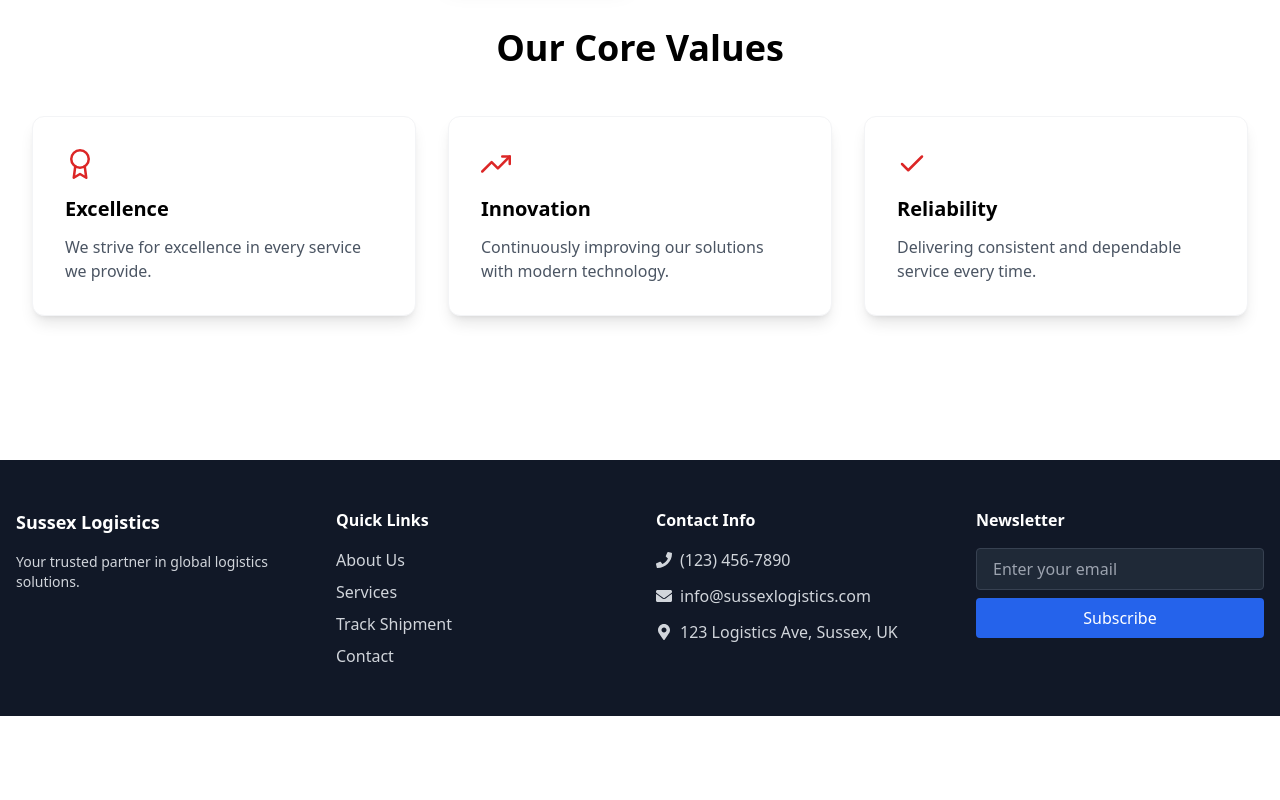
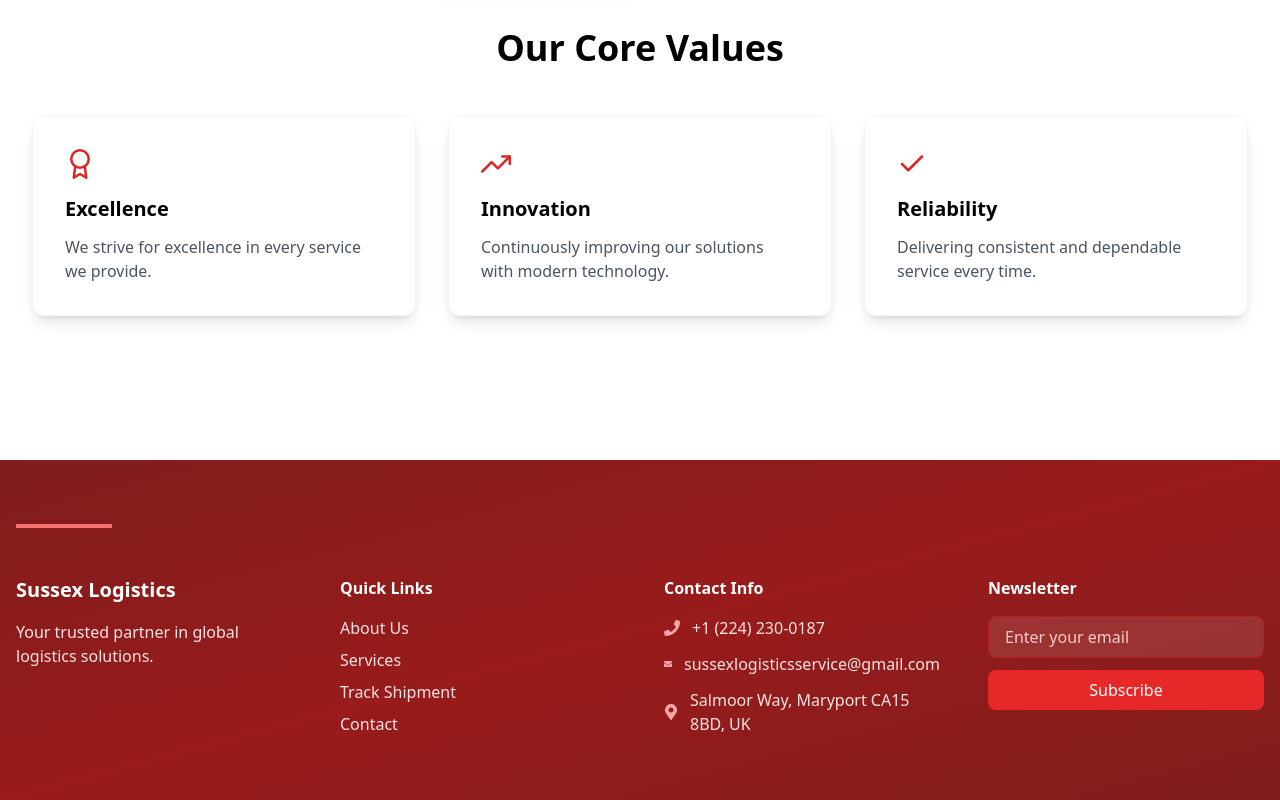
Before and after one commit to ronaldkelechi11/sussex-logistics, a React (Vite) app: page /about in a window 1280 px wide. Shown: the part 880-1680 px from the top of the page. Before the commit the page ends 1596 px from the top, so only its background shows below. Built offline with nearby package versions, Linux system fonts and the light colour scheme.

Commit message:
Done wth landing page

```diff
--- a/src/components/Achievements.jsx
+++ b/src/components/Achievements.jsx
@@ -43,38 +43,50 @@ const Achievements = () => {
     ];
 
     return (
-        <section className="relative bg-gradient-to-br from-primary-700 to-primary-900 py-20 overflow-hidden">
-            {/* Background Patterns */}
+        <section className="relative bg-gradient-to-br from-primary-700 to-primary-900 py-12 sm:py-16 md:py-20 overflow-hidden">
+            {/* Responsive Background Patterns */}
             <div className="absolute inset-0 opacity-10">
-                <div className="absolute top-0 left-0 w-40 h-40 bg-white rounded-full -translate-x-1/2 -translate-y-1/2" />
-                <div className="absolute bottom-0 right-0 w-60 h-60 bg-primary-400 rounded-full translate-x-1/2 translate-y-1/2" />
+                <div className="absolute top-0 left-0 w-20 h-20 sm:w-40 sm:h-40 bg-white rounded-full -translate-x-1/2 -translate-y-1/2" />
+                <div className="absolute bottom-0 right-0 w-32 h-32 sm:w-60 sm:h-60 bg-primary-400 rounded-full translate-x-1/2 translate-y-1/2" />
             </div>
 
-            <div className="max-w-7xl mx-auto px-4">
+            <div className="max-w-7xl mx-auto px-4 sm:px-6 lg:px-8">
                 <motion.div
                     initial={{ opacity: 0, y: 20 }}
                     whileInView={{ opacity: 1, y: 0 }}
                     transition={{ duration: 0.6 }}
-                    className="text-center mb-16"
+                    className="text-center mb-8 sm:mb-12 md:mb-16"
                 >
-                    <h2 className="text-4xl font-bold text-white mb-4">Our Achievements</h2>
-                    <p className="text-primary-100 text-lg">Delivering excellence through numbers</p>
+                    <h2 className="text-3xl sm:text-4xl md:text-5xl font-bold text-white mb-2 sm:mb-4">
+                        Our Achievements
+                    </h2>
+                    <p className="text-primary-100 text-base sm:text-lg md:text-xl">
+                        Delivering excellence through numbers
+                    </p>
                 </motion.div>
 
-                <div className="grid grid-cols-1 md:grid-cols-2 lg:grid-cols-3 gap-8">
+                <div className="grid grid-cols-1 sm:grid-cols-2 lg:grid-cols-3 gap-4 sm:gap-6 md:gap-8">
                     {stats.map((stat, index) => (
                         <motion.div
                             key={index}
                             initial={{ opacity: 0, scale: 0.9 }}
                             whileInView={{ opacity: 1, scale: 1 }}
                             transition={{ duration: 0.4, delay: index * 0.1 }}
-                            whileHover={{ scale: 1.05 }}
-                            className="bg-white/10 backdrop-blur-lg rounded-xl p-6 text-center transform transition-all hover:shadow-2xl"
+                            whileHover={{ scale: 1.02 }}
+                            className="bg-white/10 backdrop-blur-lg rounded-xl p-4 sm:p-6 text-center transform transition-all hover:shadow-2xl"
                         >
-                            <div className="text-primary-300 text-3xl mb-4">{stat.icon}</div>
-                            <div className="text-4xl font-bold text-white mb-2">{stat.number}</div>
-                            <div className="text-primary-100 font-medium mb-2">{stat.label}</div>
-                            <div className="text-primary-200 text-sm">{stat.description}</div>
+                            <div className="text-primary-300 text-2xl sm:text-3xl mb-3 sm:mb-4">
+                                {stat.icon}
+                            </div>
+                            <div className="text-3xl sm:text-4xl font-bold text-white mb-1 sm:mb-2">
+                                {stat.number}
+                            </div>
+                            <div className="text-primary-100 text-sm sm:text-base font-medium mb-1 sm:mb-2">
+                                {stat.label}
+                            </div>
+                            <div className="text-primary-200 text-xs sm:text-sm">
+                                {stat.description}
+                            </div>
                         </motion.div>
                     ))}
                 </div>
--- a/src/components/Footer.jsx
+++ b/src/components/Footer.jsx
@@ -3,53 +3,64 @@ import { FaPhone, FaEnvelope, FaMapMarkerAlt } from 'react-icons/fa';
 
 const Footer = () => {
     return (
-        <footer className="bg-gray-900 text-gray-300">
-            <div className="max-w-7xl mx-auto px-4 py-12">
-                <div className="grid grid-cols-1 md:grid-cols-4 gap-8">
+        <footer className="bg-gradient-to-br from-primary-900 via-primary-800 to-primary-900 text-gray-100">
+            <div className="max-w-7xl mx-auto px-4 py-16">
+                {/* Decorative line */}
+                <div className="w-24 h-1 bg-gradient-to-r from-primary-400 to-primary-400 mb-12 mx-auto md:mx-0"></div>
+
+                <div className="grid grid-cols-1 md:grid-cols-4 gap-12">
+                    {/* Company section */}
                     <div>
-                        <h3 className="text-white text-lg font-semibold mb-4">Sussex Logistics</h3>
-                        <p className="text-sm">Your trusted partner in global logistics solutions.</p>
+                        <h3 className="text-white text-xl font-bold mb-4">Sussex Logistics</h3>
+                        <p className="text-primary-100">Your trusted partner in global logistics solutions.</p>
                     </div>
+
+                    {/* Quick Links */}
                     <div>
                         <h4 className="text-white font-semibold mb-4">Quick Links</h4>
                         <ul className="space-y-2">
                             {['About Us', 'Services', 'Track Shipment', 'Contact'].map((item) => (
                                 <li key={item}>
-                                    <a href={`#${item.toLowerCase().replace(' ', '-')}`} className="hover:text-white transition-colors">
+                                    <a
+                                        href={`#${item.toLowerCase().replace(' ', '-')}`}
+                                        className="text-primary-100 hover:text-white hover:translate-x-2 transition-all inline-block"
+                                    >
                                         {item}
                                     </a>
                                 </li>
                             ))}
                         </ul>
                     </div>
+
+                    {/* Contact Info */}
                     <div>
                         <h4 className="text-white font-semibold mb-4">Contact Info</h4>
                         <div className="space-y-3">
-                            <p className="flex items-center">
-                                <FaPhone className="mr-2" />
-                                (123) 456-7890
-                            </p>
-                            <p className="flex items-center">
-                                <FaEnvelope className="mr-2" />
-                                info@sussexlogistics.com
-                            </p>
-                            <p className="flex items-center">
-                                <FaMapMarkerAlt className="mr-2" />
-                                123 Logistics Ave, Sussex, UK
-                            </p>
+                            {[
+                                { icon: <FaPhone className="text-primary-300" />, text: "+1 (224) 230-0187" },
+                                { icon: <FaEnvelope className="text-primary-300" />, text: "sussexlogisticsservice@gmail.com" },
+                                { icon: <FaMapMarkerAlt className="text-primary-300" />, text: " Salmoor Way, Maryport CA15 8BD, UK" }
+                            ].map((item, index) => (
+                                <p key={index} className="flex items-center space-x-3 text-primary-100">
+                                    {item.icon}
+                                    <span>{item.text}</span>
+                                </p>
+                            ))}
                         </div>
                     </div>
+
+                    {/* Newsletter */}
                     <div>
                         <h4 className="text-white font-semibold mb-4">Newsletter</h4>
-                        <form className="space-y-2">
+                        <form className="space-y-3">
                             <input
                                 type="email"
                                 placeholder="Enter your email"
-                                className="w-full px-4 py-2 bg-gray-800 text-gray-300 border border-gray-700 rounded"
+                                className="w-full px-4 py-2 bg-white/10 text-white placeholder-primary-200 border border-primary-700 rounded-lg focus:outline-none focus:border-primary-400 transition-colors"
                             />
                             <button
                                 type="submit"
-                                className="w-full px-4 py-2 bg-blue-600 text-white rounded hover:bg-blue-700 transition-colors"
+                                className="w-full px-4 py-2 bg-gradient-to-r from-primary-500 to-primary-500 hover:from-primary-600 hover:to-primary-600 text-white rounded-lg transition-all transform hover:scale-[1.02]"
                             >
                                 Subscribe
                             </button>
--- a/src/components/Navbar.jsx
+++ b/src/components/Navbar.jsx
@@ -27,11 +27,11 @@ const Navbar = () => {
                     <div className="flex space-x-6">
                         <div className="flex items-center text-white/90 hover:text-white transition-colors duration-300">
                             <FaPhone className="w-4 h-4 mr-2" />
-                            <span className="text-sm">(123) 456-7890</span>
+                            <span className="text-sm">+1 (224) 230-0187</span>
                         </div>
                         <div className="flex items-center text-white/90 hover:text-white transition-colors duration-300">
                             <FaEnvelope className="w-4 h-4 mr-2" />
-                            <span className="text-sm">info@sussexlogistics.com</span>
+                            <span className="text-sm">sussexlogisticsservice@gmail.com</span>
                         </div>
                     </div>
 
--- a/src/components/Testimonials.jsx
+++ b/src/components/Testimonials.jsx
@@ -15,16 +15,37 @@ const Testimonials = () => {
     ];
 
     return (
-        <section className="py-20 bg-gray-50">
-            <div className="max-w-7xl mx-auto px-4">
-                <h2 className="text-3xl font-bold text-center mb-12">What Our Clients Say</h2>
+        <section className="relative py-20 bg-gradient-to-b from-gray-50 to-white overflow-hidden">
+            {/* Decorative shapes */}
+            <div className="absolute top-0 left-0 -translate-x-1/4 -translate-y-1/4">
+                <div className="w-48 h-48 bg-blue-100 rounded-full mix-blend-multiply filter blur-xl opacity-70 animate-blob"></div>
+            </div>
+            <div className="absolute bottom-0 right-0 translate-x-1/4 translate-y-1/4">
+                <div className="w-48 h-48 bg-purple-100 rounded-full mix-blend-multiply filter blur-xl opacity-70 animate-blob animation-delay-2000"></div>
+            </div>
+            <div className="absolute top-1/2 left-1/2 -translate-x-1/2 -translate-y-1/2">
+                <div className="w-48 h-48 bg-pink-100 rounded-full mix-blend-multiply filter blur-xl opacity-70 animate-blob animation-delay-4000"></div>
+            </div>
+
+            <div className="relative max-w-7xl mx-auto px-4">
+                <h2 className="text-4xl font-bold text-center mb-4">What Our Clients Say</h2>
+                <p className="text-gray-600 text-center mb-12 max-w-2xl mx-auto">Hear from our valued customers about their experience working with Sussex Logistics</p>
                 <div className="grid grid-cols-1 md:grid-cols-2 gap-8">
                     {testimonials.map((testimonial, index) => (
-                        <div key={index} className="bg-white p-8 rounded-lg shadow-md">
-                            <p className="text-gray-600 mb-6">"{testimonial.content}"</p>
-                            <div>
-                                <p className="font-semibold">{testimonial.name}</p>
-                                <p className="text-gray-500">{testimonial.position}</p>
+                        <div
+                            key={index}
+                            className="bg-white p-8 rounded-xl shadow-lg transform transition-all duration-300 hover:scale-105 hover:shadow-xl relative"
+                        >
+                            <div className="absolute top-4 right-4 text-5xl text-blue-100 font-serif">"</div>
+                            <p className="text-gray-600 mb-6 relative z-10">{testimonial.content}</p>
+                            <div className="flex items-center">
+                                <div className="w-12 h-12 bg-gradient-to-br from-blue-500 to-purple-500 rounded-full flex items-center justify-center text-white font-bold">
+                                    {testimonial.name[0]}
+                                </div>
+                                <div className="ml-4">
+                                    <p className="font-semibold text-gray-800">{testimonial.name}</p>
+                                    <p className="text-gray-500">{testimonial.position}</p>
+                                </div>
                             </div>
                         </div>
                     ))}
```
